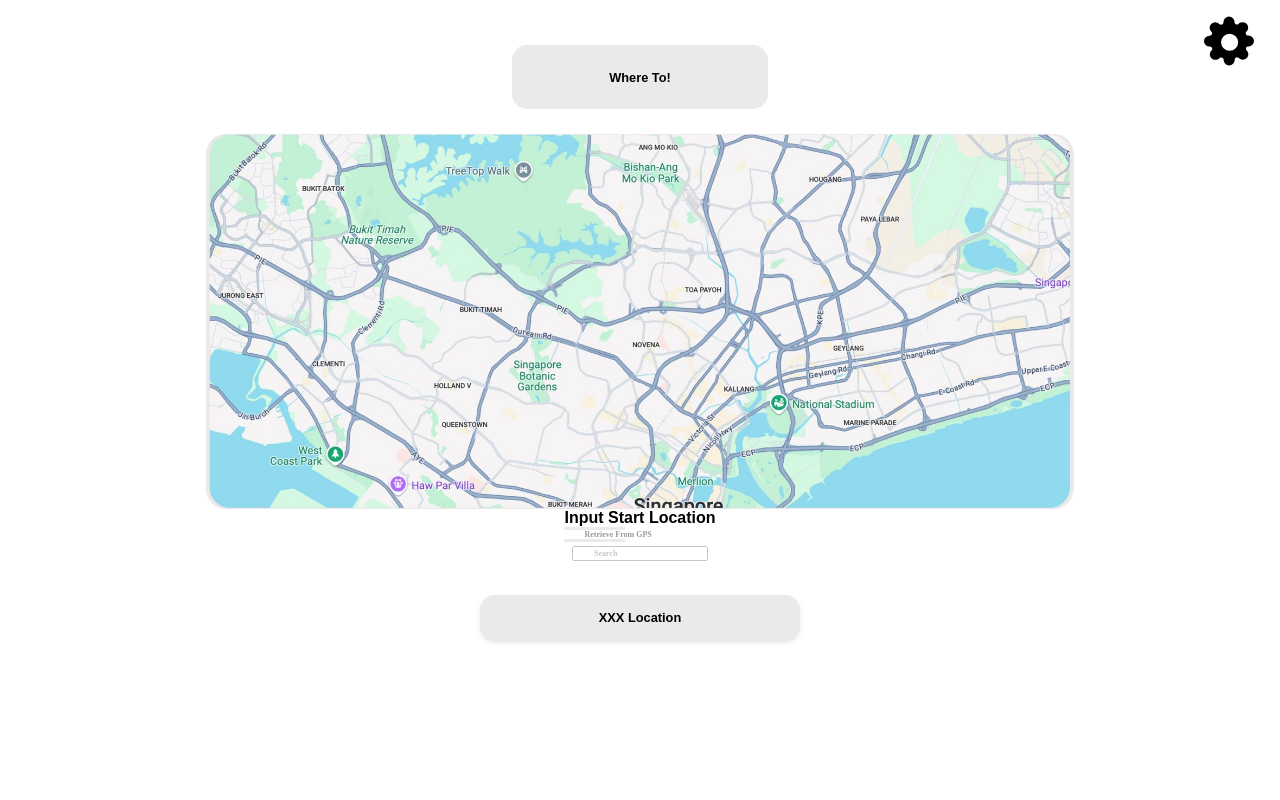
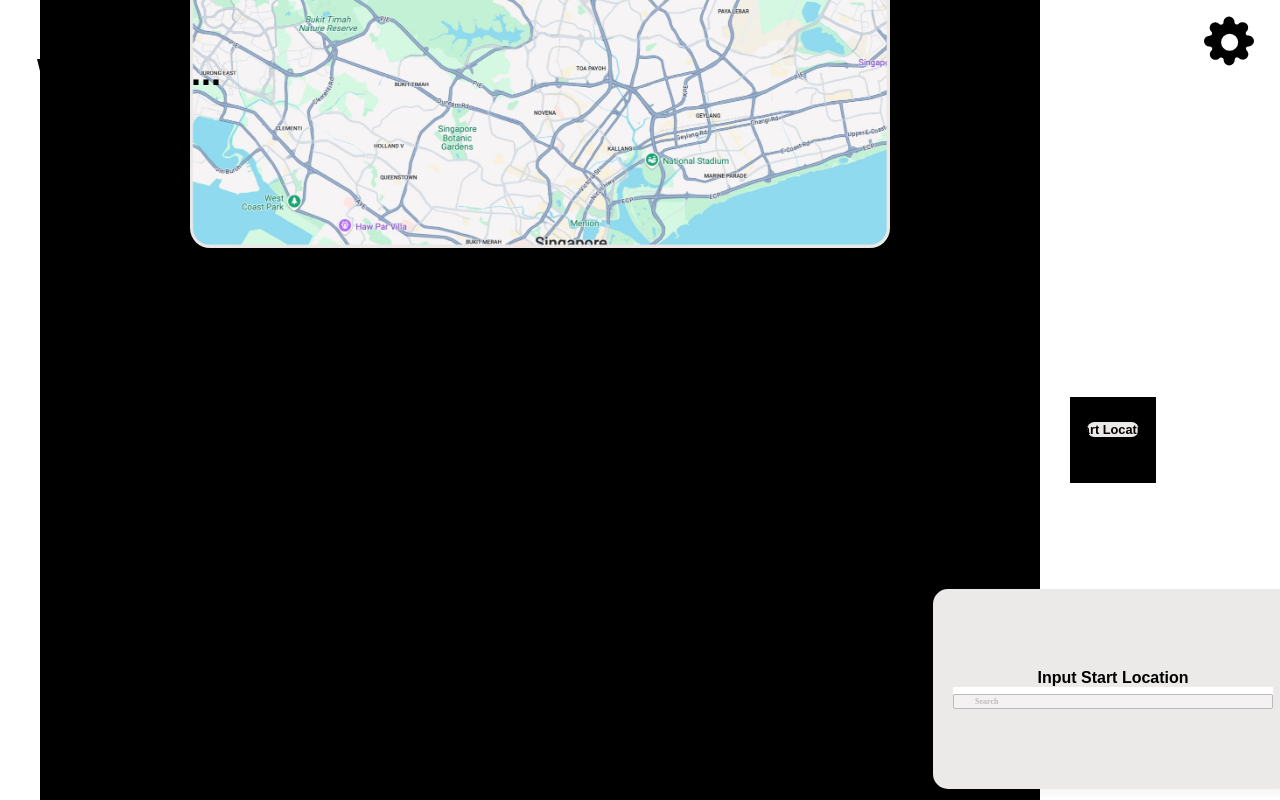
Before and after one commit to millerdefoe/SC2006-Where-To-Web-App, a React (Create React App) app in the folder frontend/: page /start-location in a window 1280 px wide. Built offline with nearby package versions, Linux system fonts and the light colour scheme.

Commit message:
changed css

```diff
--- a/frontend/src/pages/inputEndLocation.jsx
+++ b/frontend/src/pages/inputEndLocation.jsx
@@ -1,6 +1,6 @@
 import React, {useState} from "react";
 import { useNavigate } from "react-router-dom";
-import "../styles/inputEndLocation.css";
+import "../styles/InputEndLocation.css";
 import mapImage from "../assets/inputStartLocationMap.png";
 import SettingsButton from "../components/SettingsButton";
 
--- a/frontend/src/pages/inputStartLocation.jsx
+++ b/frontend/src/pages/inputStartLocation.jsx
@@ -1,9 +1,10 @@
 import React, {useState} from "react";
 import { useNavigate } from "react-router-dom";
-import "../styles/inputStartLocation.css";
+import "../styles/InputStartLocation.css";
 import mapImage from "../assets/inputStartLocationMap.png";
 import SettingsButton from "../components/SettingsButton";
-import "../styles/common.css";
+import HomeButton from "../components/HomeButton";
+import "../styles/Common.css";
 
 function InputStartLocation(){
 
@@ -27,35 +28,35 @@
 
     return (
         <div className="main-container">
-            <div className="homeIcon-container">
-                <div className="typography" style={{color: "#000"}}>Where To!</div>
+            <HomeButton/>
+            <SettingsButton/>
+
+            <div className="leftContainer">
+                <div className="map-container">
+                    <img src={mapImage} alt="Map" className="map-image"/>
+                </div>
             </div>
 
-            <div className="map-container">
-                <img src={mapImage} alt="Map" className="map-image"></img>
-            </div>
-
-            <SettingsButton />
-
-            <div className="locationRetreval-container">
+            <div className="rightContainer">
+                <div className="locationRetrieval-container">
                     <div className="locationRetrieval-header">Input Start Location</div>
                     <div className="separator"></div>
-                <div className="locationRetrieval-button">Retrieve From GPS</div>
+                    <div className="locatioRetrieval-button"></div>
                     <div className="separator"></div>
-                <input
-                    type="text"
+                    <input type="text"
                             placeholder="Search"
                             className="locationRetrievalSearch-bar"
                             value={startLocation}
                             onChange={(e) => setStartLocation(e.target.value)}
-                    onKeyDown={handleKeyDown}
-                />
+                            onKeyDown={handleKeyDown}/>
                 </div>
 
                 <div className="greyRectangle-container">
-                <div className="typography" style={{color: "#000"}}>XXX Location</div>
+                    <div className="typography" style={{ color: "#000" }}> Start Location</div>
                 </div>
             </div>
+        </div>
+
       );
 }
 
--- a/frontend/src/styles/common.css
+++ b/frontend/src/styles/common.css
@@ -2,14 +2,29 @@
 
 .main-container {
     display: flex;
-    flex-direction: column; /* Stacks items vertically */
+    flex-direction: row;
+    align-items: center;
     height: 100vh;
-    width: 100wh;
     background-color: #FFF;
-    padding: 20px;
-    align-items: center; /* Centers content horizontally */
+    padding: 40px;
+    gap: 30px;
+  }
+
+.top-row {
+  width: 100%;
+  display: flex;
+  justify-content: space-between;
+  align-items: center;
 }
 
+.content-wrapper {
+    display: flex;
+    justify-content: center;
+    align-items: center;
+    gap: 40px;
+    width: 100%;
+    max-width: 1200px;
+  }
 
 /* Home Icon: static home icon only for the first 3 pages*/
 .homeIcon-container {
--- a/frontend/src/styles/inputStartLocation.css
+++ b/frontend/src/styles/inputStartLocation.css
@@ -1,12 +1,34 @@
-.locationRetrieval-container{
+.leftContainer{
     display: flex;
+    align-items: center;
+    flex-direction: column;
+    width: 50wh;
+    aspect-ratio: 1/1;
+    background-color: #000;
+}
+
+.rightContainer{
+    display: flex;
+    align-items: center;
+    flex-direction: column;
+    width: 50wh;
+    aspect-ratio: 1/1;
+    background-color: #000;
+}
+
+.locationRetrieval-container {
+    position: absolute;
+    margin-top: 15%;
+    display: flex;
+    flex-direction: column;
     justify-content: center;
     border-radius: 15px;
     background-color: #ECE9E9;
-    height: 30%;
-    aspect-ratio: 3/1;
-    flex-direction: row;
-}
+    width: 25%;
+    aspect-ratio: 2/1;
+    padding: 20px;
+    box-shadow: 0px 4px 8px rgba(0, 0, 0, 0.05);
+  }
 
 .locationRetrieval-header{
     color: #000;
@@ -32,9 +54,9 @@
 }
 
 .separator{
-    background: #ECE9E9;
-    height: 5%;
-    aspect-ratio: 20/1;
+    background: #FFF;
+    width: 100%;
+    aspect-ratio: 100/1;
     flex-shrink: 0;
 }
 
```
Lines whose indentation alone changed are shown as unchanged.
